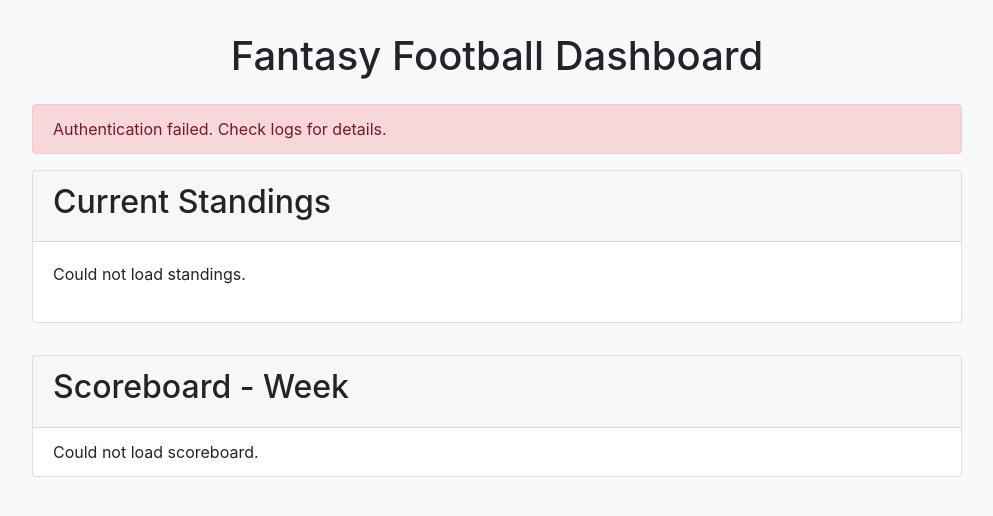
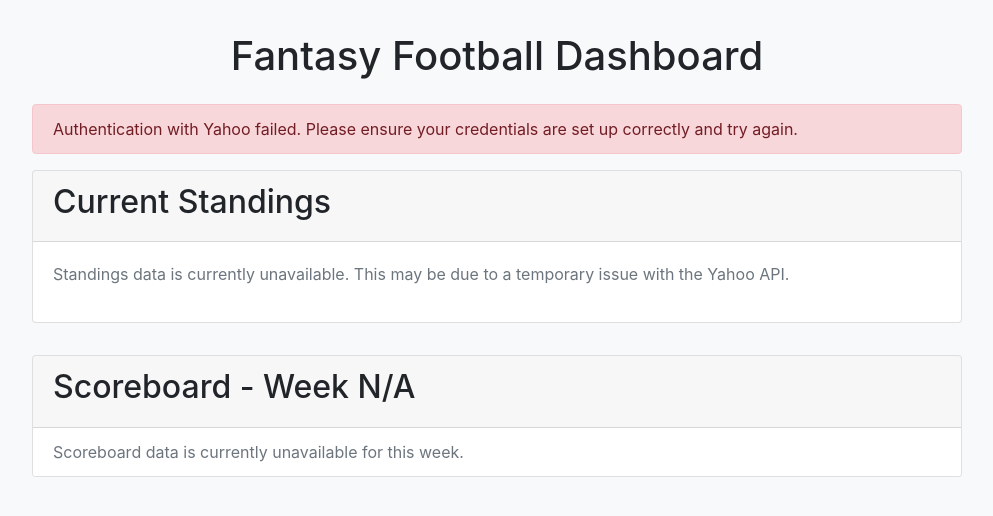
Before and after one commit to MeanGreen256/ai_fantasyfootball_yahoo, a Flask app: page / in a window 1280 px wide. Shown: the top 516 px of the page, without its empty margins (143-1136 px from the left). Run offline with Flask 3, Linux system fonts and the light colour scheme; some libraries are stand-ins or nearby versions.

Commit message:
fixed display issues and crash

```diff
--- a/src/app.py
+++ b/src/app.py
@@ -14,30 +14,44 @@ app.secret_key = 'super_secret_key_change_me'
 @app.route('/')
 def dashboard():
     """
-    The main dashboard route. Fetches data and renders the homepage.
+    The main dashboard route. Authenticates, connects to the league,
+    and then fetches data to display. Renders a base page even if
+    secondary data fetches fail.
     """
-    logging.info("Dashboard route accessed. Fetching data...")
+    logging.info("Dashboard route accessed. Starting authentication...")
 
-    # 1. Authenticate and get the league object
+    # 1. CRITICAL PATH: Authenticate and get the league object.
+    # The app cannot function without these.
     session_context = fantasy_api.authenticate()
     if not session_context:
-        flash("Authentication failed. Check logs for details.", "danger")
-        return render_template('index.html')
+        flash("Authentication with Yahoo failed. Please ensure your credentials are set up correctly and try again.", "danger")
+        return render_template('index.html', league_name="Fantasy Football Dashboard")
 
     league = fantasy_api.get_league(session_context)
     if not league:
-        flash("Could not connect to the league. Check your LEAGUE_ID.", "danger")
-        return render_template('index.html')
+        flash("Successfully authenticated, but could not connect to the league. Please verify your LEAGUE_ID.", "warning")
+        return render_template('index.html', league_name="Fantasy Football Dashboard")
 
-    # 2. Fetch the data for the template
+    # 2. DEFAULT VIEW: At this point, we have a connection.
+    # We can render a useful page with basic league info.
+    league_settings = league.settings()
+    league_name = league_settings.get('name', 'Fantasy League')
     current_week = league.current_week()
+    logging.info(f"Successfully connected to {league_name}. Now fetching data for week {current_week}.")
+
+
+    # 3. NON-CRITICAL DATA: Fetch standings and scoreboard.
+    # The page will still render if these return no data.
     standings = fantasy_api.get_standings(league)
     scoreboard = fantasy_api.get_scoreboard_for_week(league, current_week)
-    league_settings = league.settings()
-
-    # 3. Render the page with the data
-    return render_template('index.html',
+    if not scoreboard:
+        flash("Successfully authenticated, pull scoreboard data failed. Please try again later.", "warning")
+        return render_template('index.html', league_name=league_name)
+    # 4. Render the page with all available data.
+    else:
+        logging.info(f"Standings and scoreboard fetched successfully for week {current_week}.")
+        return render_template('index.html',
+                           league_name=league_name,
                            standings=standings,
                            scoreboard=scoreboard,
-                           week=current_week,
-                           league_name=league_settings['name'])
+                           week=current_week)
--- a/src/templates/index.html
+++ b/src/templates/index.html
@@ -51,7 +51,7 @@
                     </tbody>
                 </table>
                 {% else %}
-                <p>Could not load standings.</p>
+                <p class="text-muted">Standings data is currently unavailable. This may be due to a temporary issue with the Yahoo API.</p>
                 {% endif %}
             </div>
         </div>
@@ -59,7 +59,7 @@
         <!-- Scoreboard Card -->
         <div class="card">
             <div class="card-header">
-                <h2>Scoreboard - Week {{ week }}</h2>
+                <h2>Scoreboard - Week {{ week or 'N/A' }}</h2>
             </div>
             <ul class="list-group list-group-flush">
                 {% if scoreboard and scoreboard.matchups %}
@@ -79,7 +79,9 @@
                     </li>
                     {% endfor %}
                 {% else %}
-                    <li class="list-group-item">Could not load scoreboard.</li>
+                    <li class="list-group-item">
+                        <p class="text-muted mb-0">Scoreboard data is currently unavailable for this week.</p>
+                    </li>
                 {% endif %}
             </ul>
         </div>
```
